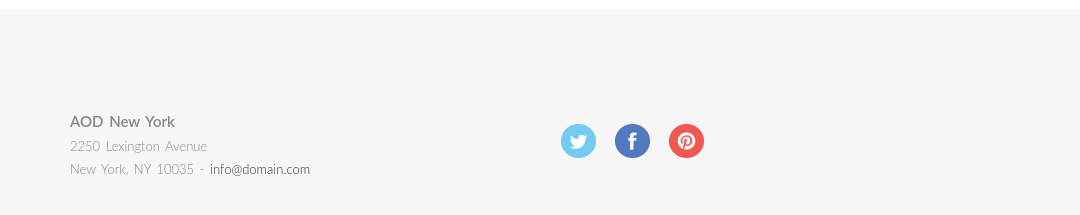
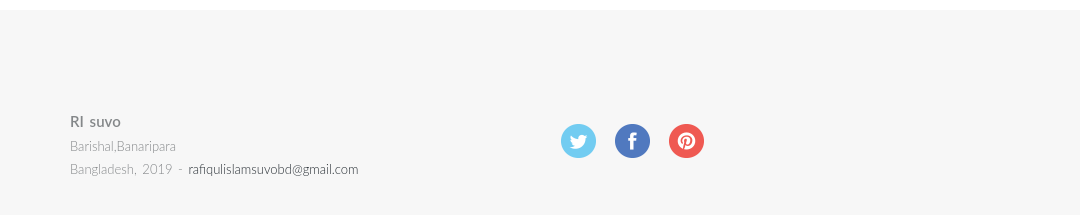
Before and after one commit to Shuvo793/Yebo-HTML-CSS3-Template, a plain HTML site: page index.html in a window 1280 px wide. Shown: the part 4669-4884 px from the top of the page, 0-1080 px from the left. Drawn offline with nearby package versions, Linux system fonts and the light colour scheme.

Commit message:
footer design

```diff
--- a/index.html
+++ b/index.html
@@ -249,9 +249,9 @@
 			<div class="container">
 				<div class="row">
 					<div class="col-md-4 footer-leftcol">
-						<p><span class="bold-16p">AOD New York</span><br>
-						2250 Lexington Avenue<br>
-						New York, NY 10035 - <a href="#">info@domain.com</a>
+						<p><span class="bold-16p">RI suvo</span><br>
+						Barishal,Banaripara<br>
+						Bangladesh, 2019 - <a href="#">rafiqulislamsuvobd@gmail.com</a>
 						</p>
 					</div>
 					<div class="col-md-4 footer-midcol">
```
